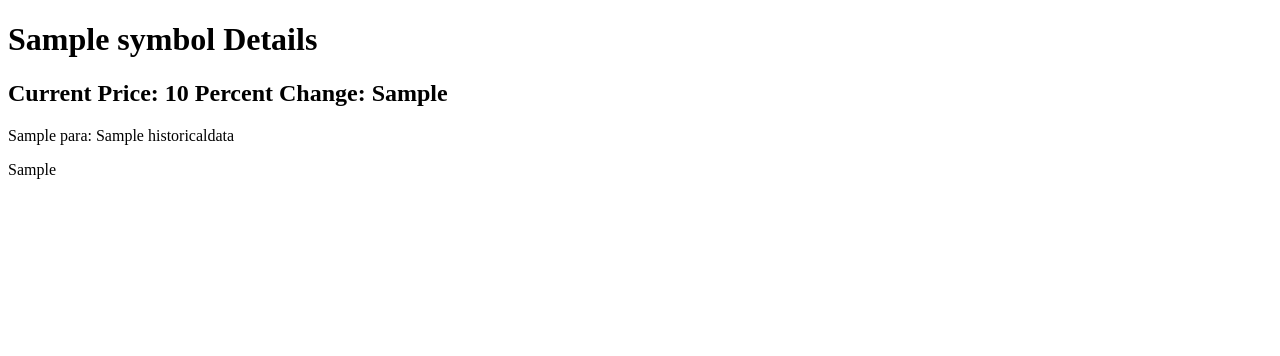
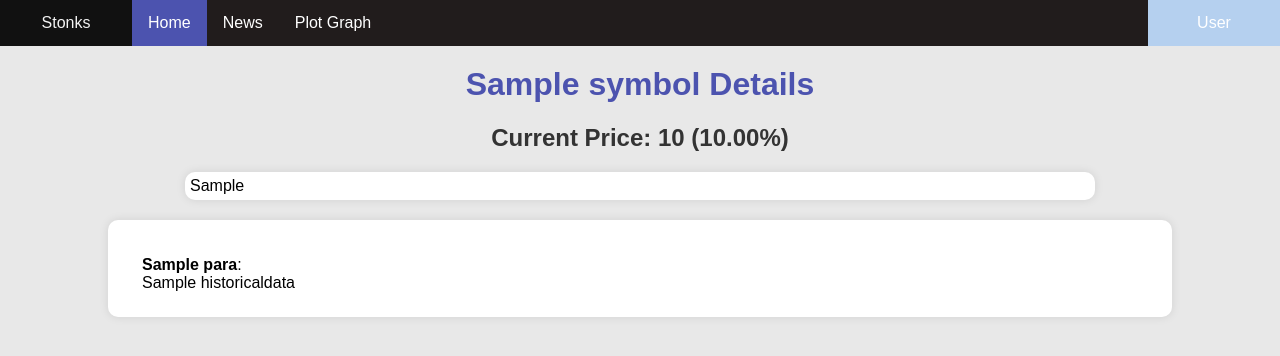
Before and after one commit to AnshAgrawal04/AA-for-the-W, a Flask app: template templates/stockdata.html in a window 1280 px wide. Shown: the top 356 px of the page. Run offline with Flask 3, Linux system fonts and the light colour scheme; the template is opened without the code that fills it: most values are stand-ins (such as "Sample title", 1, 10 or a date in 2020); some libraries are stand-ins or nearby versions.

Commit message:
Beautified

```diff
--- a/app.py
+++ b/app.py
@@ -90,7 +90,7 @@ def stock(symbol):
     livedata=gsd.get_live_symbol_data(symbol)
     stockdata=gsd.get_symbol_data(symbol,1).iloc[0]
     stock_parameter=gsd.get_stock_display_parameters()
-    plot_div = gsd.plot_symbol(symbol, 'Closing Price',400,900)
+    plot_div = gsd.plot_symbol(symbol, 'Closing Price',450,900)
     return render_template('stockdata.html', symbol=symbol, stockpara=stock_parameter, livedata=livedata, historicaldata=stockdata, plot_div=plot_div)
     if "user_id" in session:
         return redirect(url_for("graph"))
@@ -139,6 +139,7 @@ def plot_compare_graph():
         return redirect(url_for("plot_compare"))
 
 
+
 @app.route("/logout")
 def logout():
     session.pop("user_id", None)
--- a/templates/stockdata.html
+++ b/templates/stockdata.html
@@ -1,18 +1,124 @@
 <!DOCTYPE html>
-<html>
+<html lang="en">
+
 <head>
+    <meta charset="UTF-8">
     <title>{{ symbol }} Details</title>
     <script src="https://cdn.plot.ly/plotly-latest.min.js"></script>
+    <style>
+        body {
+            font-size: 16px;
+            background-color: rgb(232, 232, 232);
+            font-family: Arial, sans-serif;
+            margin: 0;
+            /* Remove default margin */
+        }
+
+        ul {
+            list-style-type: none;
+            margin: 0;
+            padding: 0;
+            overflow: hidden;
+            background-color: #211c1c;
+            position: -webkit-sticky;
+            position: sticky;
+            top: 0;
+            z-index: 1000;
+            /* Ensure the navbar appears above other elements */
+        }
+
+        li {
+            float: left;
+        }
+
+        li a {
+            display: block;
+            color: white;
+            text-align: center;
+            padding: 14px 16px;
+            text-decoration: none;
+        }
+
+        li a:hover {
+            background-color: #111;
+        }
+
+        .logo {
+            background-color: rgb(35, 34, 33);
+            color: #f3f3f3;
+            width: 100px;
+        }
+
+        .active {
+            background-color: #4c53af;
+        }
+
+        .user_tab {
+            background-color: rgb(181, 208, 239);
+            width: 100px;
+            float: right;
+            /* Align to the right */
+            /* Add margin to the right */
+        }
+
+        h1 {
+            text-align: center;
+            color: #4c53af;
+            margin-top: 20px;
+        }
+
+        h2 {
+            text-align: center;
+            color: #333;
+            margin-top: 10px;
+        }
+
+        p {
+            width: 15%;
+            margin-left: 14px;
+            margin-bottom: 5px;
+            display: inline-block;
+        }
+        .stock_attributes{
+            max-width: 80%;
+            margin: 20px auto;
+            padding: 20px;
+            background-color: #fff;
+            border-radius: 10px;
+            box-shadow: 0 0 10px rgba(0, 0, 0, 0.1);
+        }
+
+        .graph {
+            max-width: 900px;
+            margin: 20px auto;
+            padding: 5px;
+            background-color: #fff;
+            border-radius: 10px;
+            box-shadow: 0 0 10px rgba(0, 0, 0, 0.1);
+        }
+    </style>
 </head>
+
 <body>
+    <ul>
+        <li><a class="logo" href="/dashboard">Stonks</a></li>
+        <li><a class="active" href="/register">Home</a></li>
+        <li><a href="/welcome">News</a></li>
+        <li><a href="/plot_compare">Plot Graph</a></li>
+        <li style="float:right"><a class="user_tab" href="#about">User</a></li>
+    </ul>
+
     <h1>{{ symbol }} Details</h1>
-    <h2>Current Price: {{livedata['lastPrice']}} Percent Change: {{livedata['pChange']}}    </h2>
-    {% for col,para in stockpara.items() %}
-    <p>{{para}}: {{ historicaldata[col]}}</p>
-    {% endfor%}
-    <div class = "graph">
-        {{ plot_div|safe }}
+    <h2>Current Price: {{ livedata['lastPrice'] }} ({{ '%.2f'%livedata['pChange'] }}%)</h2>
+
+    <div class="graph">
+        {{ plot_div|safe}}
     </div>
-    <!-- Add more fields as needed -->
+    <div class="stock_attributes">{% for col, para in stockpara.items() %} <p><strong>{{ para }}</strong>: {{ historicaldata[col] }}</p>
+        {% endfor %}
+    </div>
+
+
 </body>
+
 </html>
```
